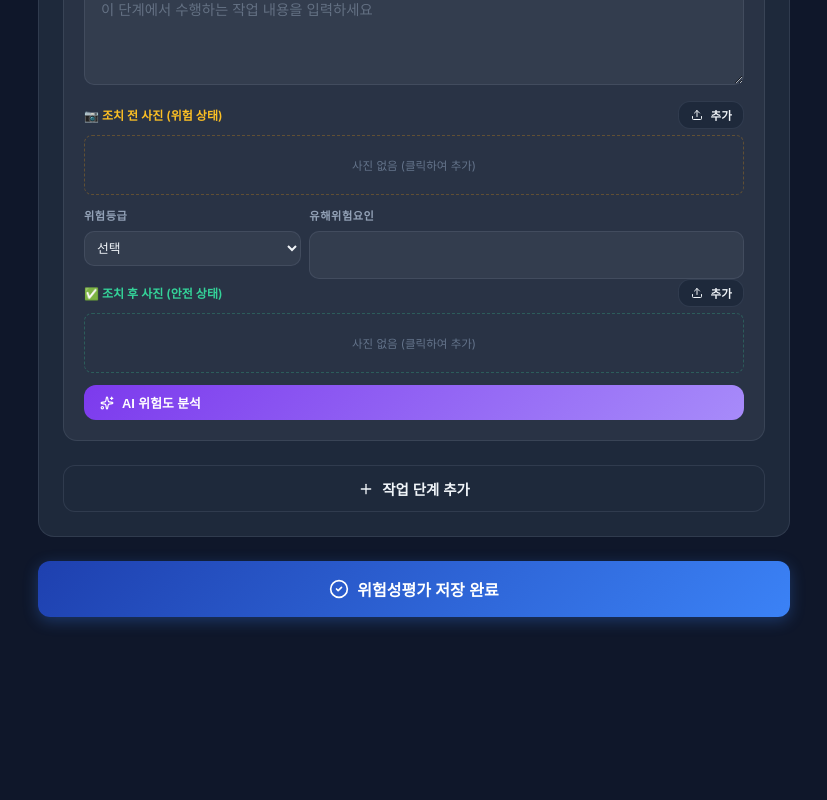
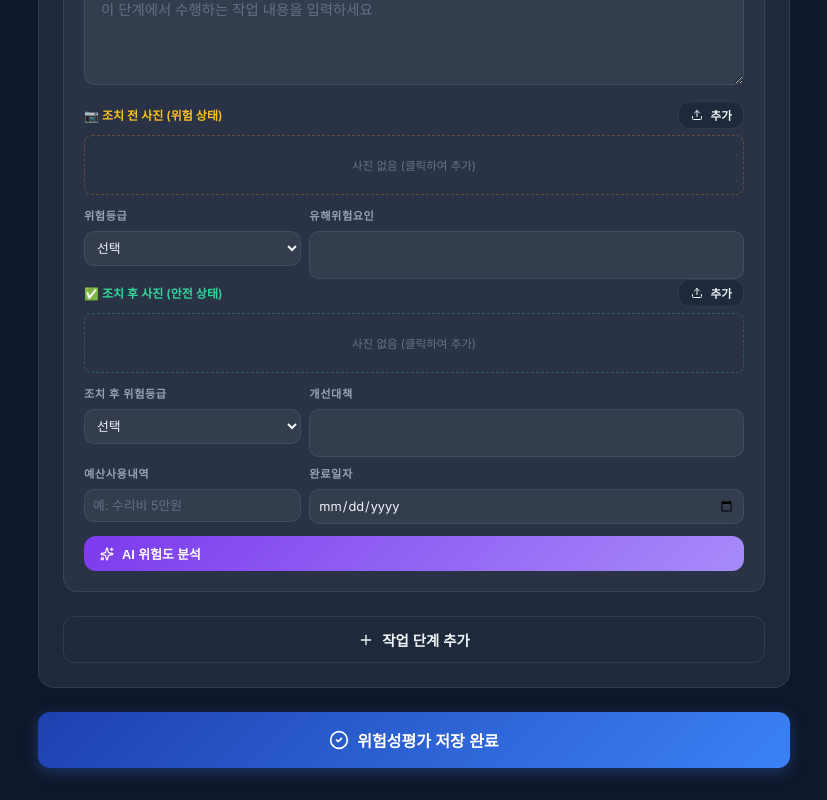
Before and after one commit to gerrardbak08/jsa-safety-system, a Next.js app: page /jsa/new in a window 1280 px wide. Shown: the part 1253-2053 px from the top of the page, without its empty margins (226-1053 px from the left). Before the commit the page ends 1902 px from the top, so only its background shows below. Built offline with nearby package versions, Linux system fonts and the light colour scheme; no server answers; the database is empty.

Commit message:
fix: restore missing after-action form inputs

```diff
--- a/app/jsa/new/page.tsx
+++ b/app/jsa/new/page.tsx
@@ -834,6 +834,52 @@ export default function JsaNewPage() {
                                     ) : (
                                         <div onClick={() => fileInputAfterRefs.current[idx]?.click()} style={{ height: '60px', border: '1px dashed #34d39944', borderRadius: '8px', display: 'flex', alignItems: 'center', justifyContent: 'center', cursor: 'pointer', color: '#64748b', fontSize: '0.72rem' }}>사진 없음 (클릭하여 추가)</div>
                                     )}
+                                    <div style={{ display: 'grid', gridTemplateColumns: '1fr 2fr', gap: '0.5rem', marginTop: '0.75rem' }}>
+                                        <div className="form-group" style={{ marginBottom: 0 }}>
+                                            <label className="form-label" style={{ fontSize: '0.7rem' }}>조치 후 위험등급</label>
+                                            <select
+                                                className="form-input"
+                                                style={{ fontSize: '0.8rem', padding: '0.5rem' }}
+                                                value={step.조치후위험등급 ?? ''}
+                                                onChange={e => updateStep(idx, { 조치후위험등급: e.target.value })}
+                                            >
+                                                <option value="">선택</option>
+                                                <option value="상">상</option>
+                                                <option value="중">중</option>
+                                                <option value="하">하</option>
+                                            </select>
+                                        </div>
+                                        <div className="form-group" style={{ marginBottom: 0 }}>
+                                            <label className="form-label" style={{ fontSize: '0.7rem' }}>개선대책</label>
+                                            <textarea
+                                                className="form-input"
+                                                style={{ fontSize: '0.8rem', padding: '0.5rem', minHeight: '38px', resize: 'none' }}
+                                                value={step.개선대책 ?? step.분석결과?.개선대책 ?? ''}
+                                                onChange={e => updateStep(idx, { 개선대책: e.target.value })}
+                                            />
+                                        </div>
+                                        <div className="form-group" style={{ marginBottom: 0 }}>
+                                            <label className="form-label" style={{ fontSize: '0.7rem' }}>예산사용내역</label>
+                                            <input
+                                                type="text"
+                                                className="form-input"
+                                                placeholder="예: 수리비 5만원"
+                                                style={{ fontSize: '0.8rem', padding: '0.5rem' }}
+                                                value={step.예산사용내역 ?? ''}
+                                                onChange={e => updateStep(idx, { 예산사용내역: e.target.value })}
+                                            />
+                                        </div>
+                                        <div className="form-group" style={{ marginBottom: 0 }}>
+                                            <label className="form-label" style={{ fontSize: '0.7rem' }}>완료일자</label>
+                                            <input
+                                                type="date"
+                                                className="form-input"
+                                                style={{ fontSize: '0.8rem', padding: '0.5rem' }}
+                                                value={step.조치완료일자 ?? ''}
+                                                onChange={e => updateStep(idx, { 조치완료일자: e.target.value })}
+                                            />
+                                        </div>
+                                    </div>
                                 </div>
 
                                 {/* AI 분석 버튼 */}
```
